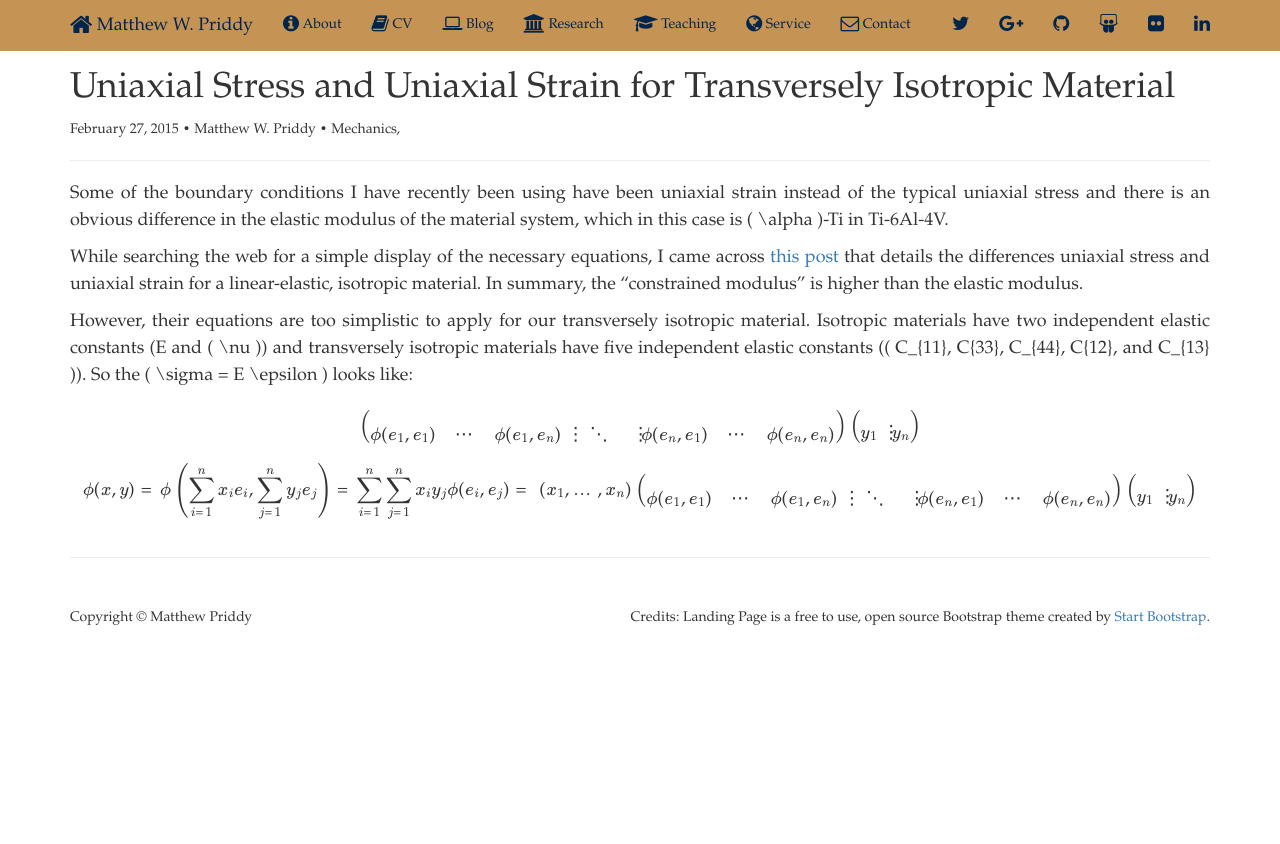
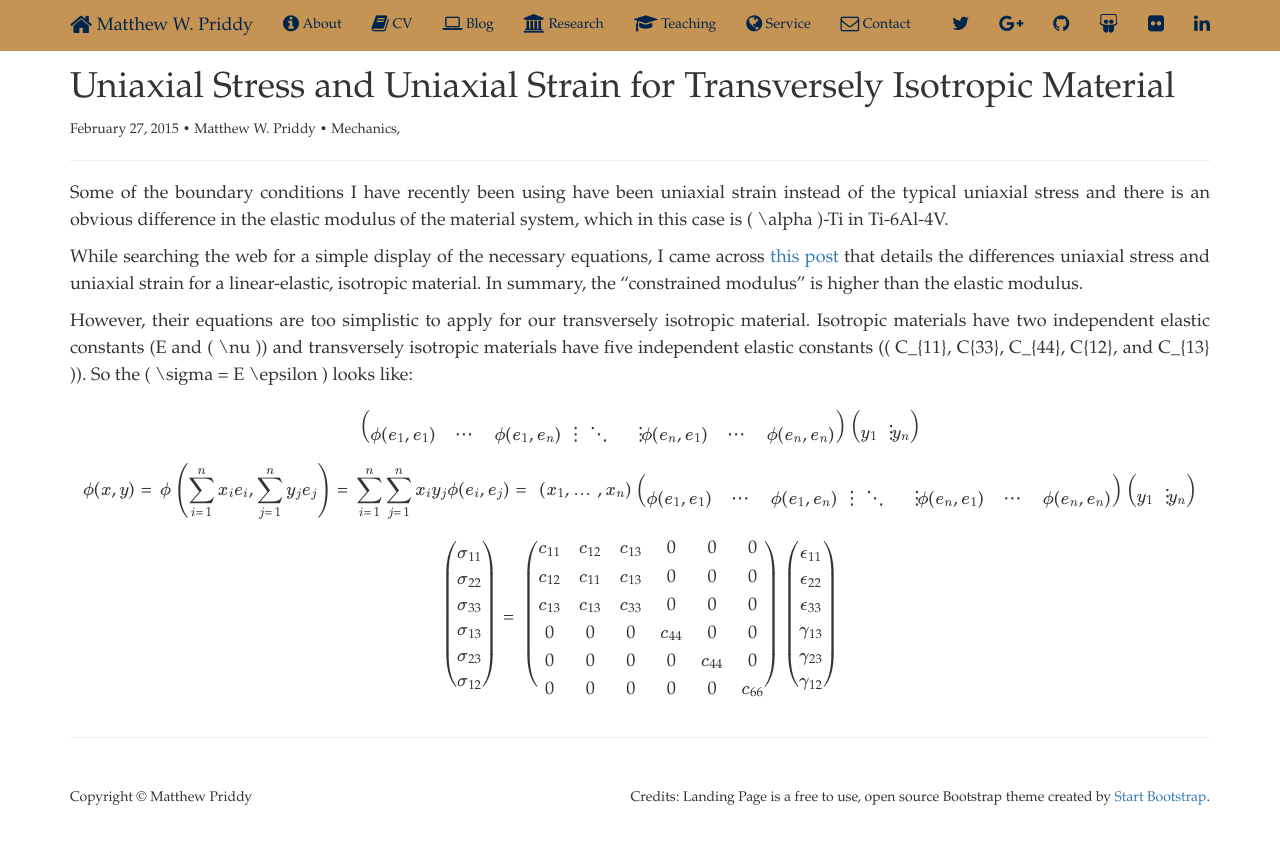
Before and after one commit to mwpriddy/mwpriddy.github.io, a Jekyll site: the page built from _posts/2015-03-04-Uniaxial-Stress-Strain-Transverse-Isotropic-Material.md, in a window 1280 px wide. Shown: the top 844 px of the page. Built offline with Jekyll 4.4.1, drawn with Linux system fonts in a browser that asks for light colours; nearby versions of some CDN libraries; formulas are drawn with MathJax 3.

Commit message:
Update 2015-03-04-Uniaxial-Stress-Strain-Transverse-Isotropic-Material.md

```diff
--- a/_posts/2015-03-04-Uniaxial-Stress-Strain-Transverse-Isotropic-Material.md
+++ b/_posts/2015-03-04-Uniaxial-Stress-Strain-Transverse-Isotropic-Material.md
@@ -26,3 +26,20 @@ $$
 
 \left( \begin{array}{ccc} \phi(e_1, e_1) & \cdots & \phi(e_1, e_n) \ \vdots & \ddots & \vdots \ \phi(e_n, e_1) & \cdots & \phi(e_n, e_n) \end{array} \right) \left( \begin{array}{c} y_1 \ \vdots \ y_n \end{array} \right)
 $$
+
+$$
+\begin{pmatrix}
+\sigma_{11} \\ \sigma_{22} \\ \sigma_{33} \\ \sigma_{13} \\ \sigma_{23} \\ \sigma_{12} \\
+\end{pmatrix} =
+\begin{pmatrix}
+  c_{11} & c_{12} & c_{13} & 0 & 0 & 0 \\
+  c_{12} & c_{11} & c_{13} & 0 & 0 & 0 \\
+  c_{13} & c_{13} & c_{33} & 0 & 0 & 0 \\
+  0 & 0 & 0 & c_{44} & 0 & 0 \\
+  0 & 0 & 0 & 0 & c_{44} & 0 \\
+  0 & 0 & 0 & 0 & 0 & c_{66} \\
+\end{pmatrix}
+\begin{pmatrix}
+\epsilon_{11} \\ \epsilon_{22} \\ \epsilon_{33} \\ \gamma_{13} \\ \gamma_{23} \\ \gamma_{12} \\
+\end{pmatrix}
+$$
```
